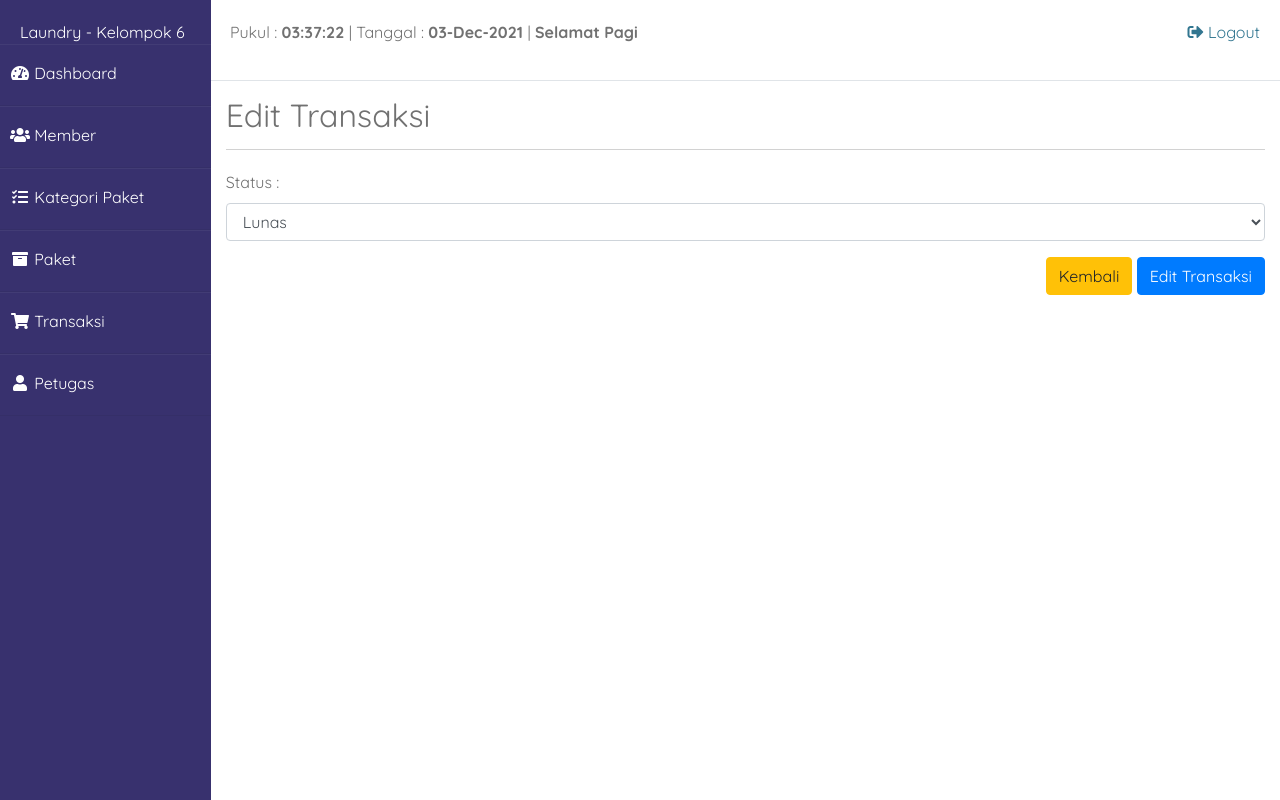
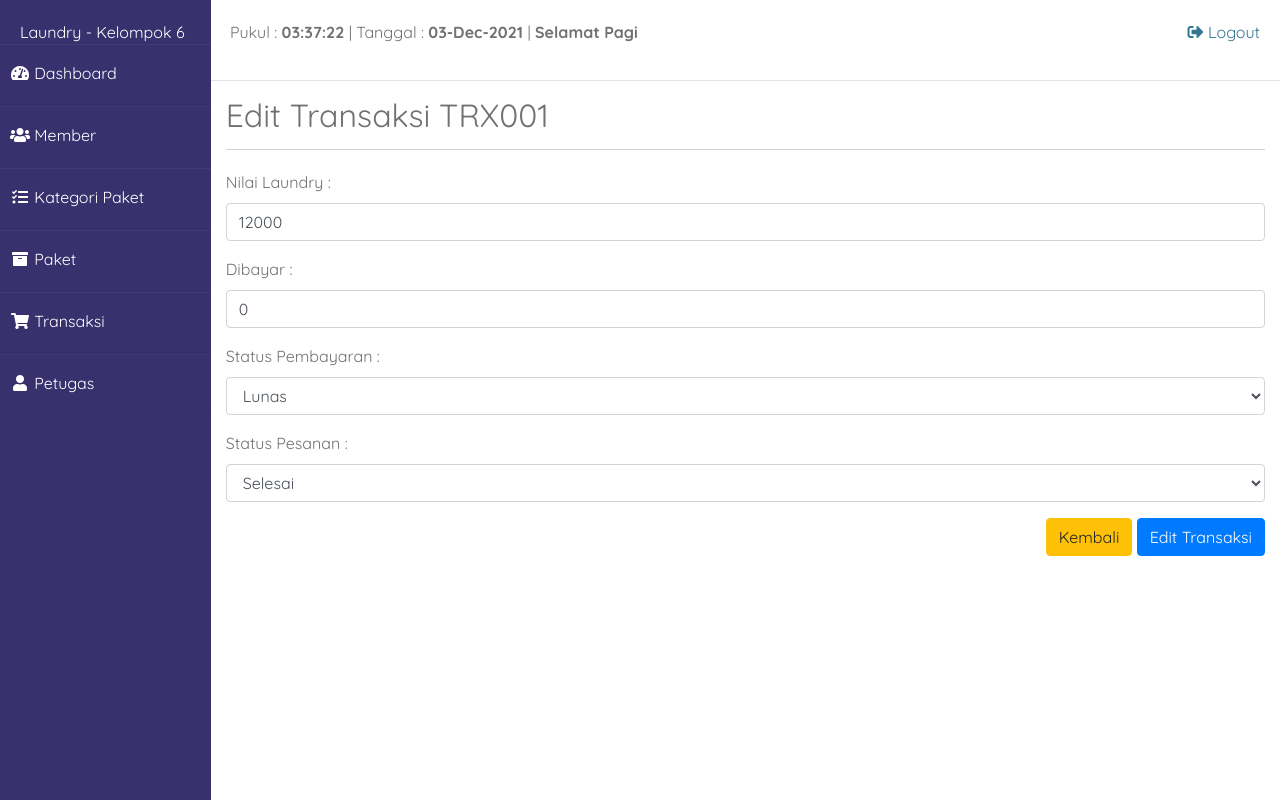
Before and after one commit to argifatur/kel-6-laundry, a PHP site: page /tcpdf/admin/edit_transaksi.php?id=TRX001 in a window 1280 px wide. Run offline with PHP 8.4, Linux system fonts and the light colour scheme; a user stored in the database is signed in; data comes from the database, SQL or seed files in the repository; data that the repository does not hold is empty.

Commit message:
edit trx done fix

```diff
--- a/admin/edit_transaksi.php
+++ b/admin/edit_transaksi.php
@@ -8,33 +8,53 @@ $sho = mysqli_query($conn, "SELECT * FROM transaksi WHERE kode_transaksi = '$id'
 $show = mysqli_fetch_array($sho);
 
 if(isset($_POST['add'])) {
-    $status = $_POST['pembayaran'];
+    $status_pembayaran = $_POST['pembayaran'];
+    $dibayar = $_POST['dibayar'];
+    $status_pesanan = $_POST['status_pesanan'];
+    $tanggal_bayar = date('Y-m-d');
 
-    $sql = mysqli_query($conn, "UPDATE transaksi SET lunas = '$status' WHERE kode_transaksi = '$id'");
+    $sql = mysqli_query($conn, "UPDATE transaksi SET tgl_bayar = '$tanggal_bayar', status_pembayaran = '$status_pembayaran', dibayar = $dibayar, status_pesanan = '$status_pesanan' WHERE kode_transaksi = '$id'");
     if($sql) {
         echo "<script language='javascript'>(window.alert('Data Transaksi Berhasil Diubah'))</script>";
       echo "<script>location='transaksi.php';</script>";
   } else {
     echo 'gagal';
       echo "<script language='javascript'>(window.alert('Data Transaksi Gagal Diubah'))</script>";
-      echo "<script>location='edit_transaksi.php';</script>";
+      echo "<script>location='edit_transaksi.php?id=$id';</script>";
 }
 }
 
 ?>
 <div class="info">
   <form method="POST" action="">
-    <h2 class="" style="padding-bottom: 15px; border-bottom: 1px solid #d2d2d2; margin-bottom: 20px;" >Edit Transaksi</h2>
+    <h2 class="" style="padding-bottom: 15px; border-bottom: 1px solid #d2d2d2; margin-bottom: 20px;" >Edit Transaksi <?= $show['kode_transaksi'] ?></h2>
+
 
     <div class="form-group">
-      <label>Status :</label>
+      <label>Nilai Laundry :</label>
+      <input type="number" name="nilai_laundry" value="<?= $show['nilai_laundry'] ?>" class="form-control">
+    </div>
+
+    <div class="form-group">
+      <label>Dibayar :</label>
+      <input type="number" name="dibayar" value="<?= $show['dibayar'] ?>" class="form-control">
+    </div>
+
+    <div class="form-group">
+      <label>Status Pembayaran :</label>
       <select name="pembayaran" required="required" class="form-control form-control-user" placeholder="Member">
-        <option value="lunas"<?php if($show["lunas"] == 'lunas') echo "selected";?>>Lunas</option>
-        <option value="belum lunas"<?php if($show["lunas"] == 'belum lunas') echo "selected";?>>Belum Lunas</option>
-    </select>
-</select>
-</div>
+        <option value="lunas"<?php if($show["status_pembayaran"] == 'lunas') echo "selected";?>>Lunas</option>
+        <option value="belum lunas"<?php if($show["status_pembayaran"] == 'belum lunas') echo "selected";?>>Belum Lunas</option>
+      </select>
+    </div>
 
+    <div class="form-group">
+      <label>Status Pesanan :</label>
+      <select name="status_pesanan" required="required" class="form-control form-control-user" placeholder="Member">
+        <option value="selesai"<?php if($show["status_pesanan"] == 'selesai') echo "selected";?>>Selesai</option>
+        <option value="diambil"<?php if($show["status_pesanan"] == 'diambil') echo "selected";?>>Diambil</option>
+      </select>
+    </div>
 <div class="right">
   <a href="transaksi.php" class="btn btn-warning" >Kembali</a>
   <input type="submit" name="add" value="Edit Transaksi" class="btn btn-primary">
--- a/admin/transaksi.php
+++ b/admin/transaksi.php
@@ -50,10 +50,10 @@ $data = mysqli_fetch_array($sa);
         <!-- <td><?= $s['diskon']; ?></td> -->
         <!-- <td><?= $s['pajak']; ?></td> -->
         <td><?= $s['nilai_laundry']; ?></td>
-        <td><?= $s['lunas']; ?></td>
+        <td><?= $s['status_pembayaran']; ?></td>
         <td>
            <a title="Ubah" href="edit_transaksi.php?id=<?= $s['kode_transaksi']; ?>" class="btn btn-warning"><span class="fas fa-fw fa-pen"></span> Ubah</a>
-           <a title="Hapus" href="hapus_transaksi.php?id=<?= $s['kode_transaksi']; ?>" onclick="return confirm('Yakin ingin Menghapus Transaksi Dengan Nomor Nota : \n<?php echo $s['nomor_nota'];?>');" class="btn btn-danger"> <span class="fas fa-fw fa-trash"></span> Hapus</a>
+           <a title="Hapus" href="hapus_transaksi.php?id=<?= $s['kode_transaksi']; ?>" onclick="return confirm('Yakin ingin Menghapus Transaksi Dengan Nomor Nota : \n<?php echo $s['kode_transaksi'];?>');" class="btn btn-danger"> <span class="fas fa-fw fa-trash"></span> Hapus</a>
        </td>
    </tr>
 <?php } ?>
```
